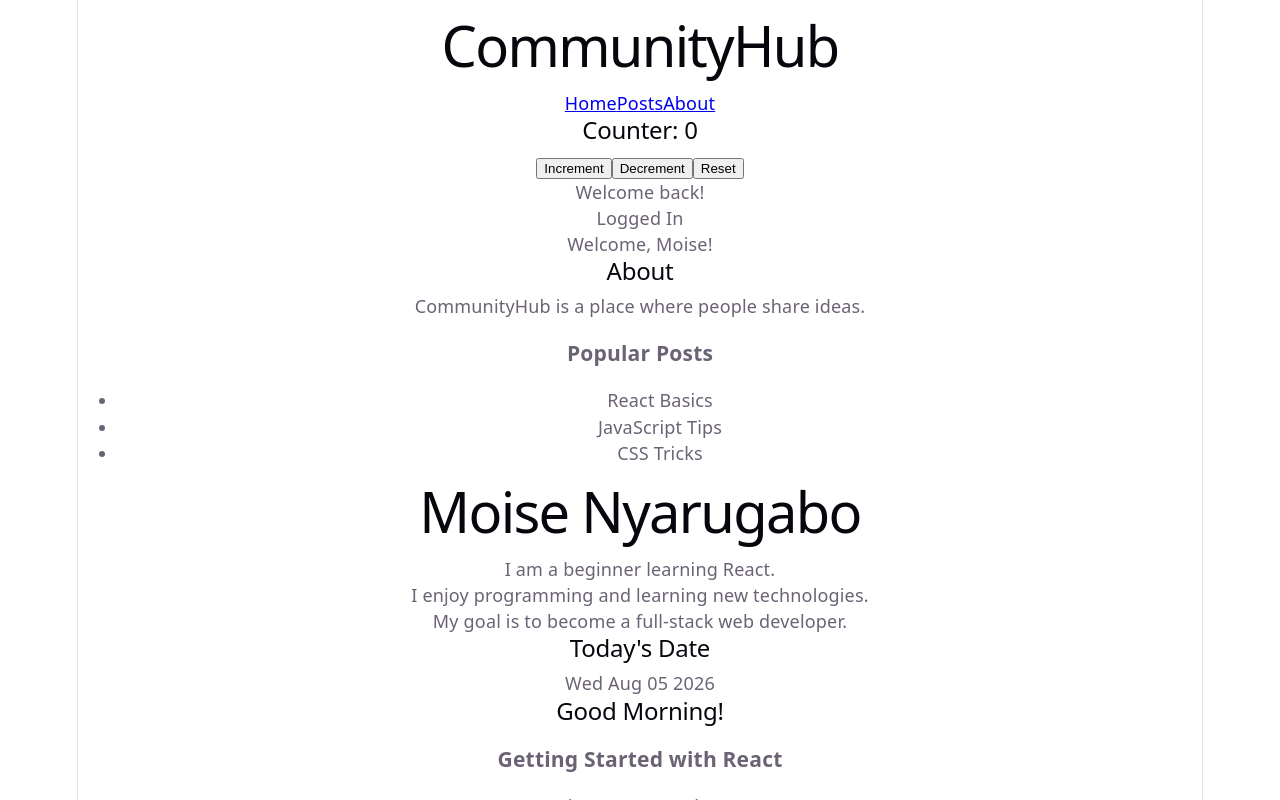
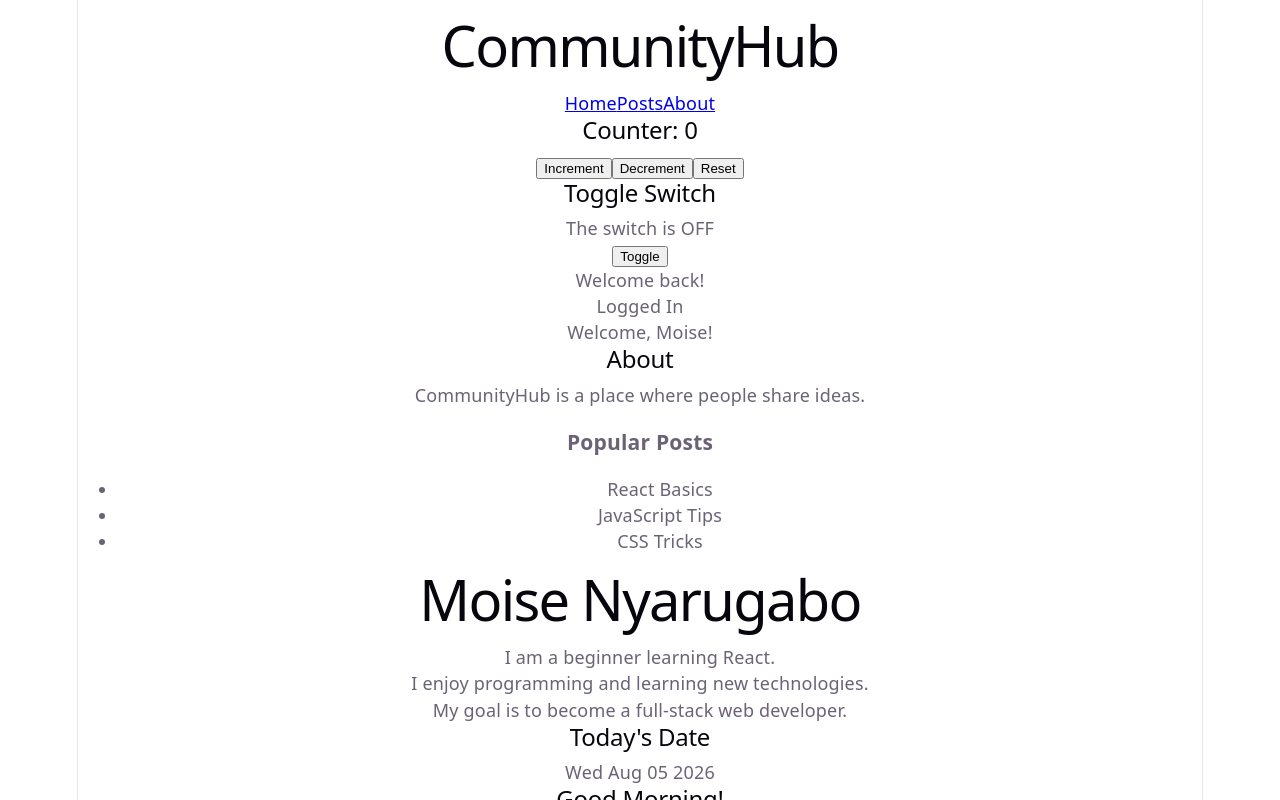
Before and after one commit to Mkmoise/iyf-s11-week-08-Mkmoise, a React (Vite) app: page / in a window 1280 px wide. Shown: the top 800 px of the page. Built offline with nearby package versions, Linux system fonts and the light colour scheme.

Commit message:
update App.jsx on usestate: toggle button on:off

```diff
--- a/src/App.jsx
+++ b/src/App.jsx
@@ -46,6 +46,7 @@ const posts = [
 
 const isLoggedIn = true;
 const [count, setCount] = useState(0);
+const [isOn, setIsOn] = useState(false);
 
   return (
 
@@ -61,6 +62,14 @@ const [count, setCount] = useState(0);
 
 <button onClick={() => setCount(0)}>
   Reset
+</button>
+
+<h2>Toggle Switch</h2>
+
+<p>The switch is {isOn ? "ON" : "OFF"}</p>
+
+<button onClick={() => setIsOn(!isOn)}>
+  Toggle
 </button>
 
      {isLoggedIn && <p>Welcome back!</p>}
```
